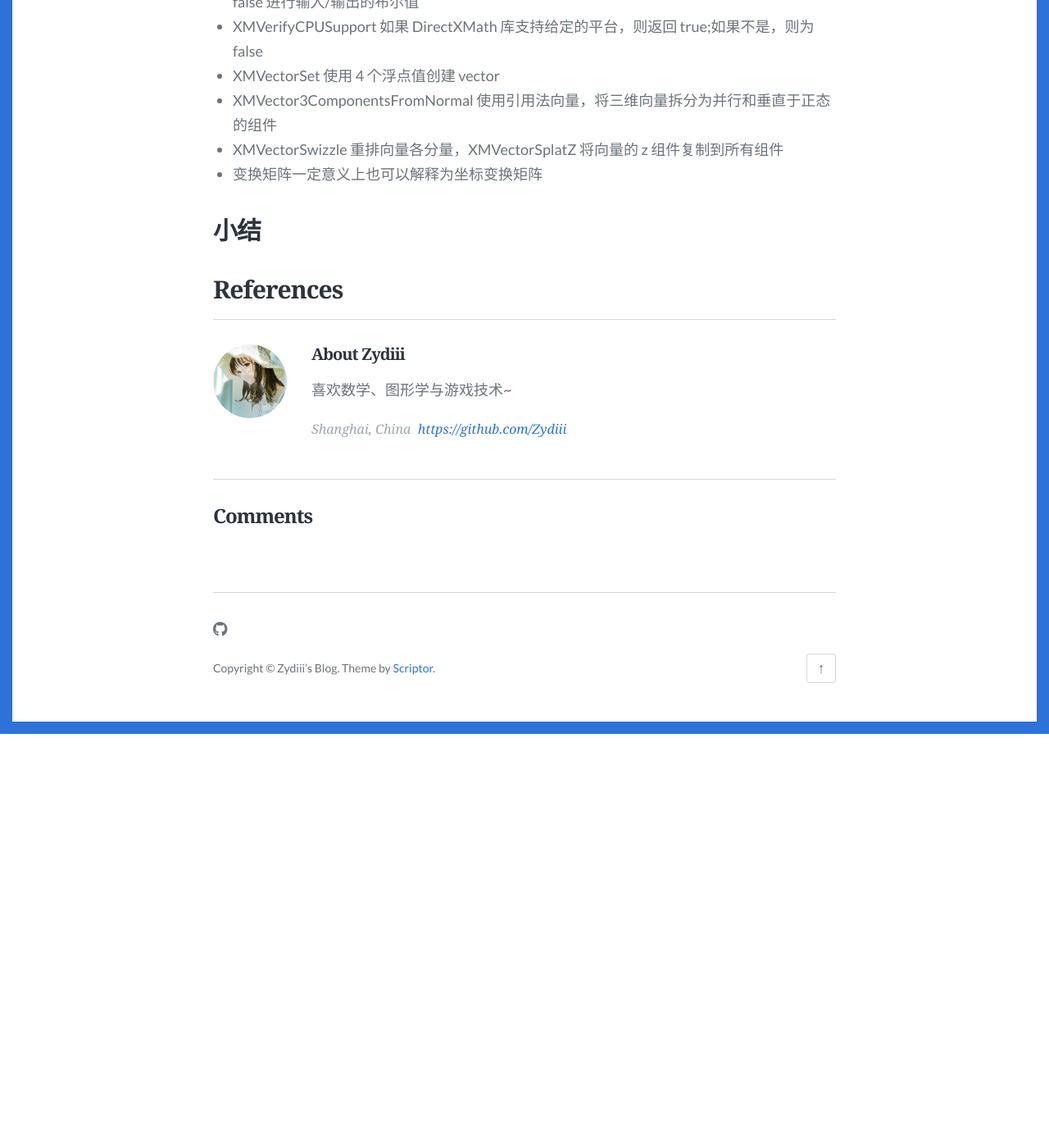
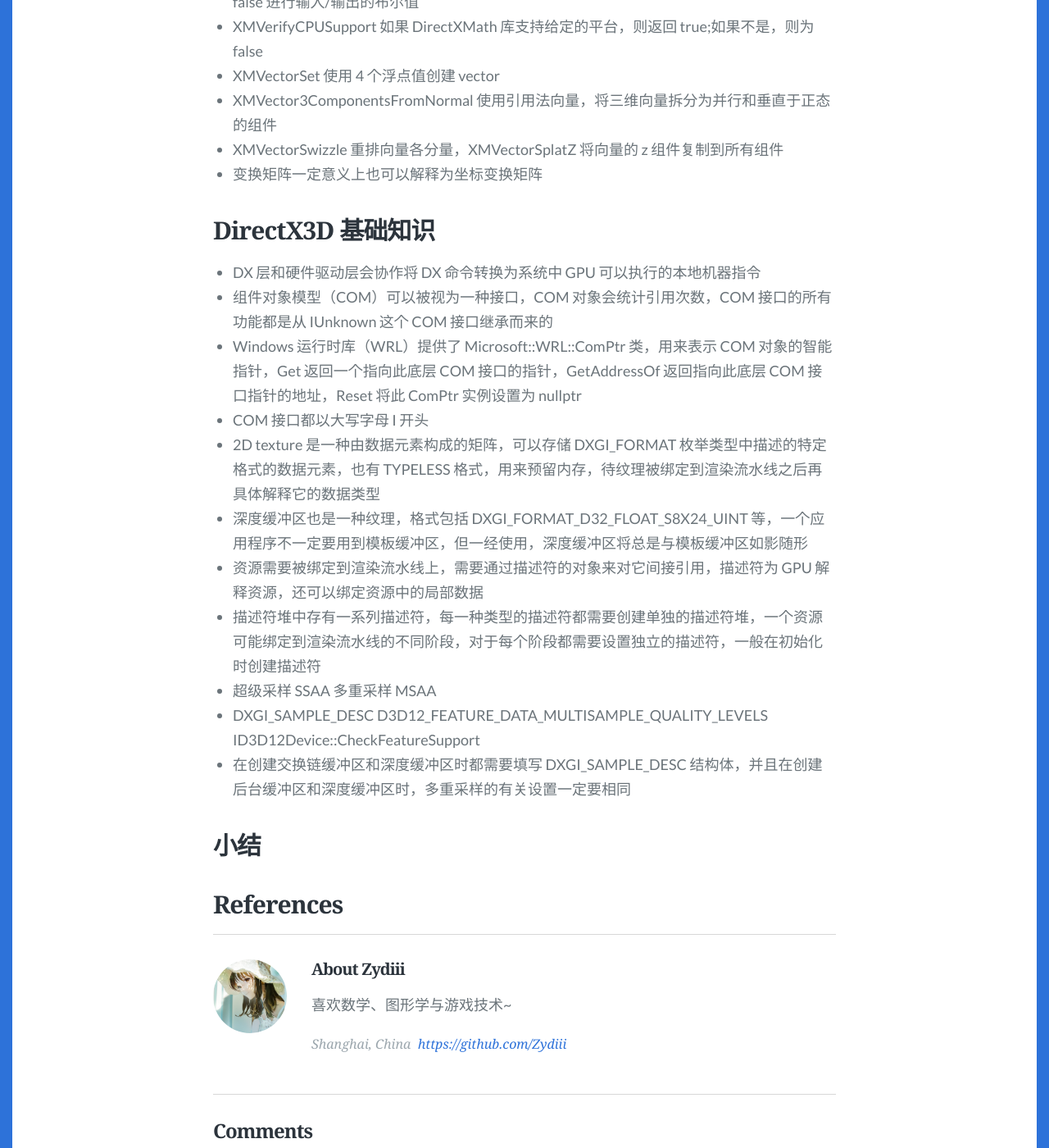
Before and after one commit to Zydiii/Zydiii.github.io, a Jekyll site: the page built from _posts/2023-1-5-DX12_0.md, in a window 1280 px wide and 1400 px high, scrolled down 4042 px. Shown: the whole window at 82% size. Built offline with Jekyll 4.4.1, drawn with Linux system fonts in a browser that asks for light colours; some web fonts are replaced; comment, search, counter and statistics services are not loaded; before the commit the page ends 4937 px from its top, so only the background shows below that.

Commit message:
dx basic

```diff
--- a/_posts/2023-1-5-DX12_0.md
+++ b/_posts/2023-1-5-DX12_0.md
@@ -41,6 +41,20 @@ tags: [DX12]
 - XMVectorSwizzle 重排向量各分量，XMVectorSplatZ 将向量的 z 组件复制到所有组件
 - 变换矩阵一定意义上也可以解释为坐标变换矩阵
 
+## DirectX3D 基础知识
+
+- DX 层和硬件驱动层会协作将 DX 命令转换为系统中 GPU 可以执行的本地机器指令
+- 组件对象模型（COM）可以被视为一种接口，COM 对象会统计引用次数，COM 接口的所有功能都是从 IUnknown 这个 COM 接口继承而来的
+- Windows 运行时库（WRL）提供了 Microsoft::WRL::ComPtr 类，用来表示 COM 对象的智能指针，Get 返回一个指向此底层 COM 接口的指针，GetAddressOf 返回指向此底层 COM 接口指针的地址，Reset 将此 ComPtr 实例设置为 nullptr
+- COM 接口都以大写字母 I 开头
+- 2D texture 是一种由数据元素构成的矩阵，可以存储 DXGI_FORMAT 枚举类型中描述的特定格式的数据元素，也有 TYPELESS 格式，用来预留内存，待纹理被绑定到渲染流水线之后再具体解释它的数据类型
+- 深度缓冲区也是一种纹理，格式包括 DXGI_FORMAT_D32_FLOAT_S8X24_UINT 等，一个应用程序不一定要用到模板缓冲区，但一经使用，深度缓冲区将总是与模板缓冲区如影随形
+- 资源需要被绑定到渲染流水线上，需要通过描述符的对象来对它间接引用，描述符为 GPU 解释资源，还可以绑定资源中的局部数据
+- 描述符堆中存有一系列描述符，每一种类型的描述符都需要创建单独的描述符堆，一个资源可能绑定到渲染流水线的不同阶段，对于每个阶段都需要设置独立的描述符，一般在初始化时创建描述符
+- 超级采样 SSAA 多重采样 MSAA
+- DXGI_SAMPLE_DESC D3D12_FEATURE_DATA_MULTISAMPLE_QUALITY_LEVELS ID3D12Device::CheckFeatureSupport
+- 在创建交换链缓冲区和深度缓冲区时都需要填写 DXGI_SAMPLE_DESC 结构体，并且在创建后台缓冲区和深度缓冲区时，多重采样的有关设置一定要相同
+
 
 ## 小结
 
```
